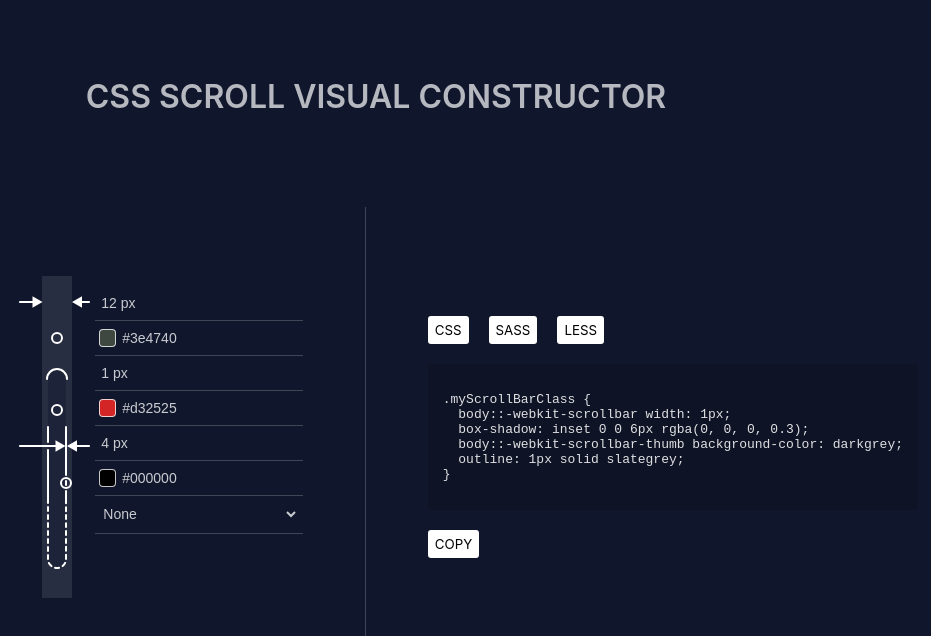
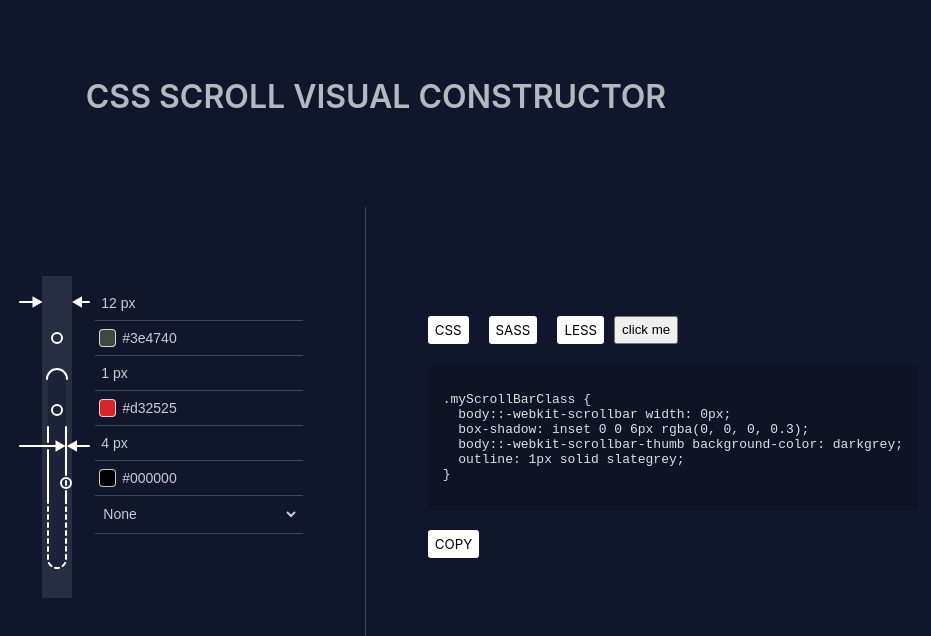
Before and after one commit to Dompower25/scroll-generator-react, a React (Vite) app: page / in a window 1280 px wide. Shown: the top 636 px of the page, without its empty margins (264-1195 px from the left). Built offline with nearby package versions, Linux system fonts and the light colour scheme.

Commit message:
Integrating cssClass into dynamic HTML markup

```diff
--- a/src/components/wrapper/index.tsx
+++ b/src/components/wrapper/index.tsx
@@ -4,6 +4,7 @@ import ScrollbarColorPicker from '../inputs/ScrollbarColorPicker/index.js';
 import ScrollbarEnteringSize from '../inputs/ScrollbarEnteringSize/index.js';
 import ScrollbarBorderStylePicker from '../inputs/ScrollbarBorderStylePicker/index.js';
 import SButton from '../buttons/SButton/index.js';
+import { useEffect, useState } from 'react';
 
 // import useCopyText from "../api/useCopyText.js";
 
@@ -24,14 +25,24 @@ const generateCssStyles = (classNameName: string, properties: {}, indentSize?: n
   )
 };
 
-const cssClasses = generateCssStyles('.myScrollBarClass', {
-  'body::-webkit-scrollbar width': '1px',
-  'box-shadow': 'inset 0 0 6px rgba(0, 0, 0, 0.3)',
-  'body::-webkit-scrollbar-thumb background-color': 'darkgrey',
-  'outline': '1px solid slategrey'
-})
+
+
 
 const Wrapper = ({ }) => {
+  const [pixel, setPixel] = useState(0)
+  const [cssClass, setCssClass] = useState('')
+  const foo = () => {
+    setPixel(pixel + 1)
+  }
+
+  useEffect(() => {
+    setCssClass(generateCssStyles('.myScrollBarClass', {
+      'body::-webkit-scrollbar width': `${pixel}px`,
+      'box-shadow': 'inset 0 0 6px rgba(0, 0, 0, 0.3)',
+      'body::-webkit-scrollbar-thumb background-color': 'darkgrey',
+      'outline': '1px solid slategrey'
+    }))
+  }, [pixel])
 
   return (
     <div className={styles.wrapper}>
@@ -73,9 +84,10 @@ const Wrapper = ({ }) => {
           <SButton innerText='css' />
           <SButton innerText='sass' />
           <SButton innerText='less' />
+          <button onClick={foo}>click me</button>
         </div>
         <div className={styles.code_style_wrapper}>
-          <pre>{cssClasses}</pre>
+          <pre>{cssClass}</pre>
         </div>
         <div className={styles.buttons_block}>
           <SButton innerText='copy' />
```
